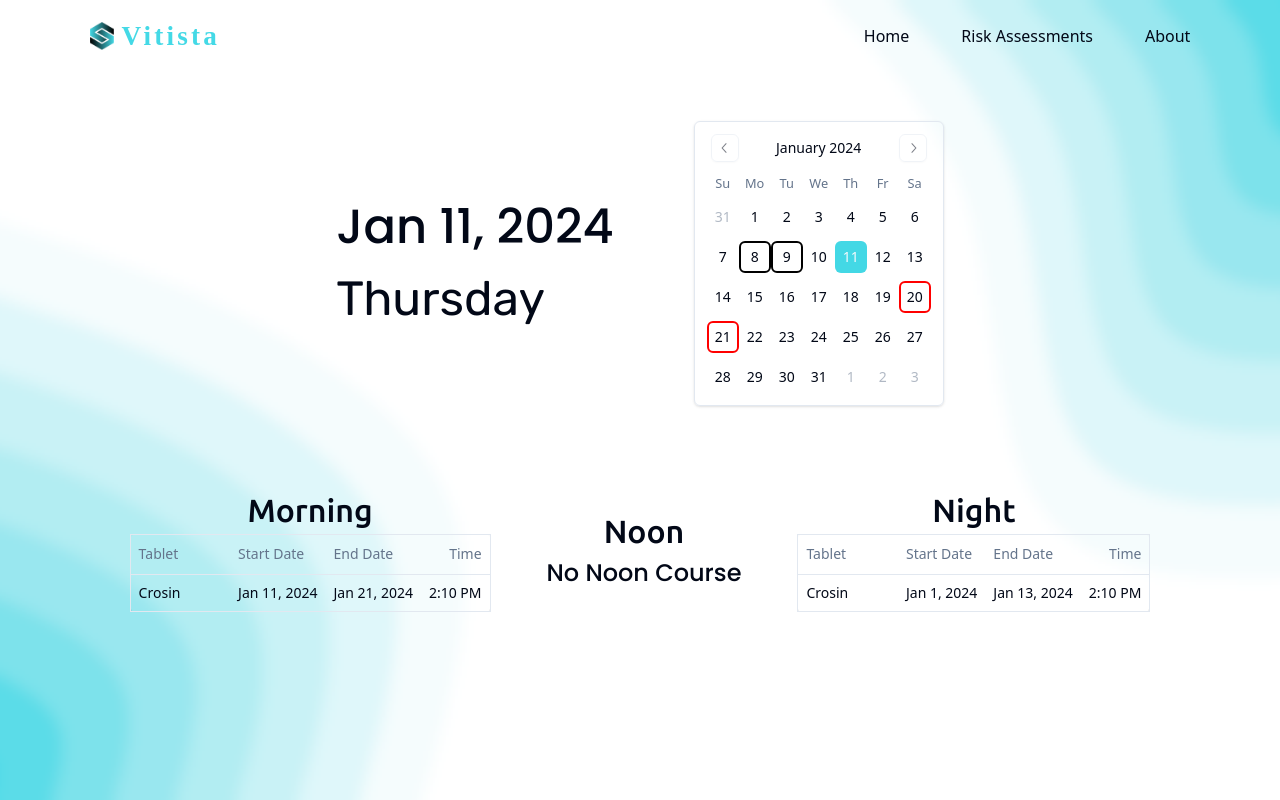
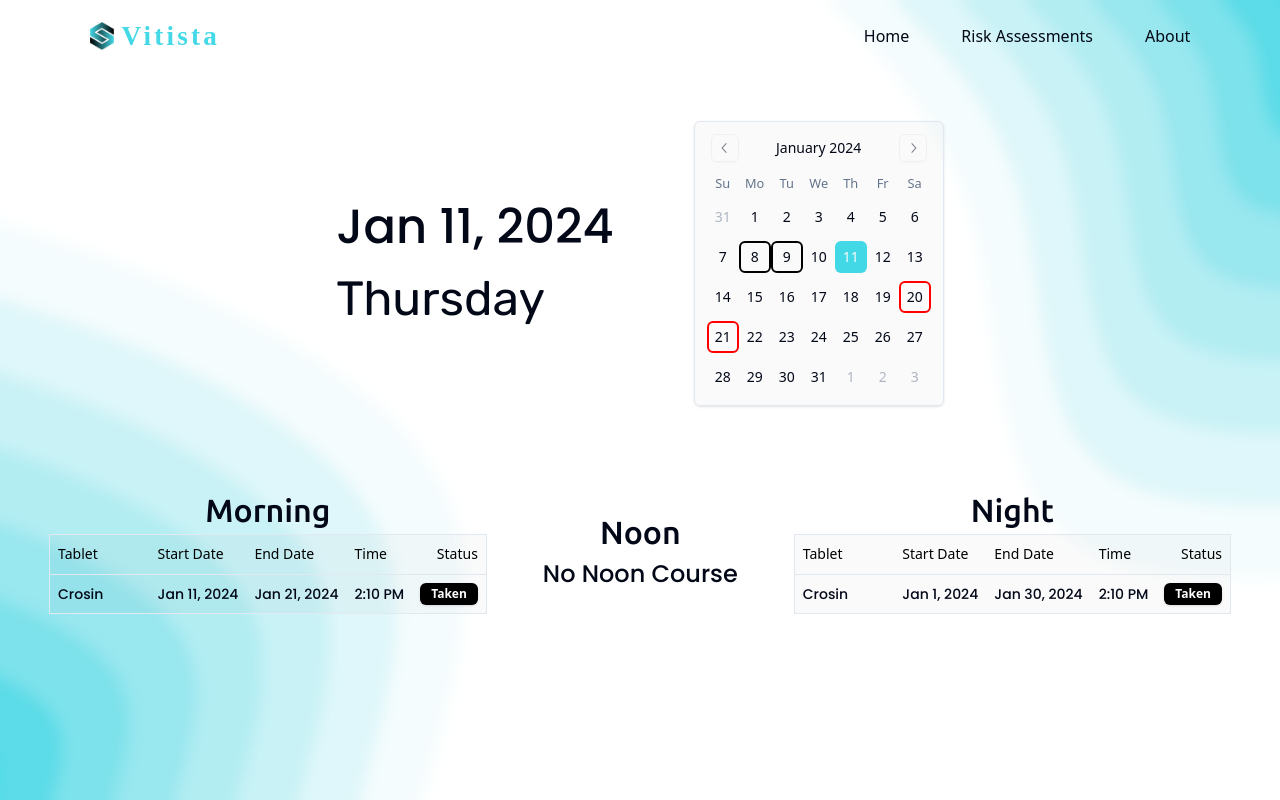
Before and after one commit to puneeth072003/Vitista, a React (Vite) app in the folder Frontend/: page /record in a window 1280 px wide. Built offline with nearby package versions, Linux system fonts and the light colour scheme; no server answers; a web font is replaced by a local one.

Commit message:
feat #3: Added Taken Toggler Component
Signed-off-by: Soorya U <sooryau7@gmail.com>

```diff
--- a/Frontend/src/components/custom/RecordTable/index.tsx
+++ b/Frontend/src/components/custom/RecordTable/index.tsx
@@ -6,8 +6,10 @@ import {
   TableHeader,
   TableRow,
 } from "@/components/ui/table";
+import { Badge } from "@/components/ui/badge";
 
 import { IPayload } from "@/interface";
+import { useEffect, useState } from "react";
 
 function RecordTable({
   backendData,
@@ -18,19 +20,34 @@ function RecordTable({
   period: string;
   selectedDate: Date;
 }) {
+  const [taken, setTaken] = useState<boolean[]>([]);
+
+  useEffect(() => {
+    const initialTakenState = backendData.map(() => false);
+
+    setTaken(initialTakenState);
+  }, [backendData]);
+
+  function handleBadge(idx: number) {
+    const newTaken = [...taken];
+    newTaken[idx] = !newTaken[idx];
+    setTaken(newTaken);
+  }
+
   return (
     <>
-      <Table className="rounded-md border shadow">
+      <Table className="rounded-md border shadow bg-[#00000005] shadow-[#00000017]">
         <TableHeader>
           <TableRow>
-            <TableHead className="w-[100px]">Tablet</TableHead>
-            <TableHead>Start Date</TableHead>
-            <TableHead>End Date</TableHead>
-            <TableHead className="text-right">Time</TableHead>
+            <TableHead className="text-[#000] w-[100px]">Tablet</TableHead>
+            <TableHead className="text-[#000]">Start Date</TableHead>
+            <TableHead className="text-[#000]">End Date</TableHead>
+            <TableHead className="text-[#000]">Time</TableHead>
+            <TableHead className="text-[#000] text-right">Status</TableHead>
           </TableRow>
         </TableHeader>
         <TableBody>
-          {backendData.map((data) => {
+          {backendData.map((data, idx) => {
             if (
               data.date_range.from === undefined ||
               data.date_range.to === undefined ||
@@ -51,27 +68,66 @@ function RecordTable({
                 return;
               return (
                 <TableRow>
-                  <TableCell className="font-medium">{data.tablet}</TableCell>
-                  <TableCell>
+                  <TableCell
+                    className={
+                      taken[idx]
+                        ? "text-[grey] font-medium font-[Poppins]"
+                        : "font-medium font-[Poppins]"
+                    }
+                  >
+                    {data.tablet}
+                  </TableCell>
+                  <TableCell
+                    className={
+                      taken[idx]
+                        ? "text-[grey] font-[Poppins]"
+                        : "font-[Poppins]"
+                    }
+                  >
                     {fromDate.toLocaleString("default", {
                       day: "numeric",
                       month: "short",
                       year: "numeric",
                     })}
                   </TableCell>
-                  <TableCell>
+                  <TableCell
+                    className={
+                      taken[idx]
+                        ? "text-[grey] font-[Poppins]"
+                        : "font-[Poppins]"
+                    }
+                  >
                     {toDate.toLocaleString("default", {
                       day: "numeric",
                       month: "short",
                       year: "numeric",
                     })}
                   </TableCell>
-                  <TableCell className="text-right">
+                  <TableCell
+                    className={
+                      taken[idx]
+                        ? "text-[grey] font-[Poppins]"
+                        : "font-[Poppins]"
+                    }
+                  >
                     {time.toLocaleString("en-US", {
                       hour: "numeric",
                       minute: "numeric",
                       hour12: true,
                     })}
+                  </TableCell>
+                  <TableCell className="text-right">
+                    <Badge
+                      variant={taken[idx] ? "outline" : "default"}
+                      onClick={() => handleBadge(idx)}
+                      className={
+                        taken[idx]
+                          ? "bg-[#d3d3d35f] cursor-pointer"
+                          : "bg-[#000] text-[#fff] hover:bg-[#000] hover:text-[#ff6262] cursor-pointer"
+                      }
+                    >
+                      Taken
+                    </Badge>
                   </TableCell>
                 </TableRow>
               );
--- a/Frontend/src/pages/Record/index.tsx
+++ b/Frontend/src/pages/Record/index.tsx
@@ -35,7 +35,7 @@ function Record() {
       tablet: "Crosin",
       date_range: {
         from: new Date(2024, 0, 1).toString(),
-        to: new Date(2024, 0, 13).toString(),
+        to: new Date(2024, 0, 30).toString(),
       },
       period: "Night",
       time: new Date().toString(),
@@ -88,7 +88,7 @@ function Record() {
                 booked1: bookedStyle1,
                 booked2: bookedStyle2,
               }}
-              className="rounded-md border shadow"
+              className="rounded-md border shadow bg-[#00000005] shadow-[#00000017]"
             />
           </section>
         </section>
```
